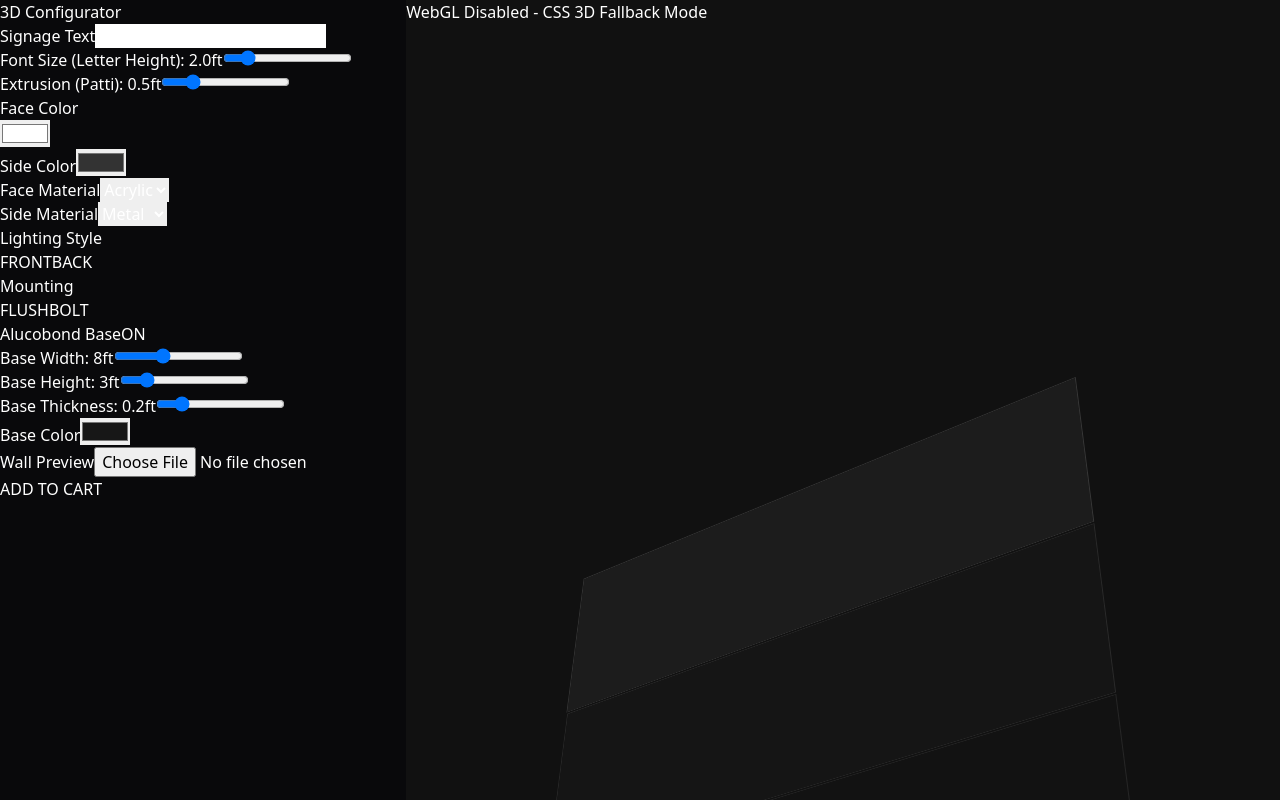
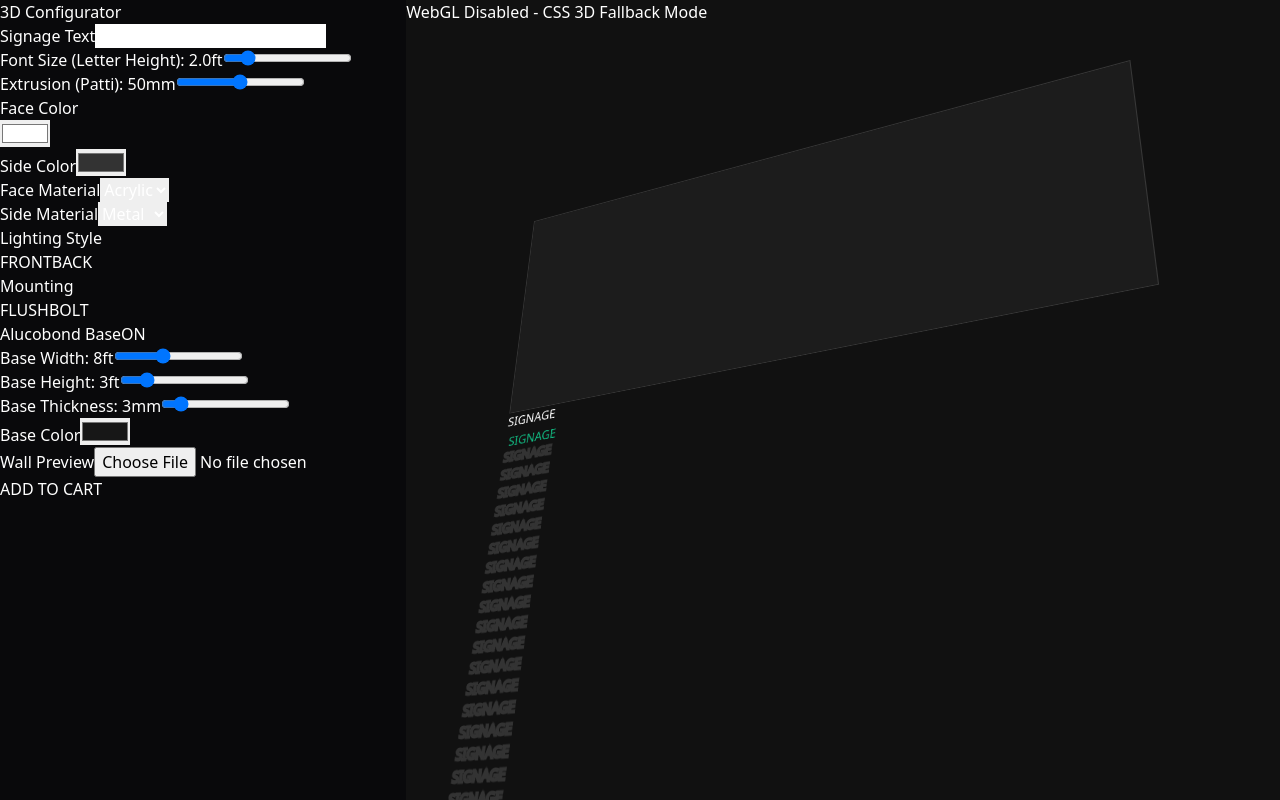
Before and after one commit to MuhammadAhmad522/shopify-signboard-maker, a React (Vite) app: page / in a window 1280 px wide. Both pictures are taken after a click on the button "OFF". Built offline with nearby package versions, Linux system fonts and the light colour scheme.

Commit message:
feat: implement mixed unit system (ft for size, mm for thickness)

```diff
--- a/src/components/CSSFallback.tsx
+++ b/src/components/CSSFallback.tsx
@@ -28,12 +28,16 @@
     return () => window.removeEventListener('mousemove', handleMouseMove);
   }, []);
 
-  const layers = Math.max(2, Math.floor(pattiWidth * 20));
-  const baseLayers = Math.max(1, Math.floor(baseDepth * 40));
+  // Conversion factor: 1 ft = 304.8 mm
+  const mmToFt = 1 / 304.8;
+  const pattiWidthFt = pattiWidth * mmToFt;
+  const baseDepthFt = baseDepth * mmToFt;
+
+  const layers = Math.max(2, Math.floor(pattiWidthFt * 200)); // Increased multiplier for mm precision
+  const baseLayers = Math.max(1, Math.floor(baseDepthFt * 200));
   const displayText = text || ' ';
 
-  // Scale factor: mapping Three.js units (relative to fontSize) to CSS rem
-  // If fontSize=2 maps to 12rem (md:text-[12rem]), then 1 unit = 6rem
+  // Scale factor: mapping Three.js units (relative to fontSize in feet) to CSS rem
   const scale = 6;
 
   return (
@@ -73,7 +77,7 @@
                   width: `${baseWidth * scale}rem`,
                   height: `${baseHeight * scale}rem`,
                   backgroundColor: baseColor,
-                  transform: `translateZ(${i * -2}px)`, // Extrude backwards
+                  transform: `translateZ(${i * -1}px)`, // Extrude backwards (reduced gap per layer)
                   border: '1px solid rgba(255,255,255,0.1)',
                   filter: i === 0 ? 'brightness(1.2)' : `brightness(${1 - (i * 0.1)})`
                 }}
@@ -109,7 +113,7 @@
               className="absolute inset-0 flex items-center justify-center text-8xl md:text-[12rem] font-bold whitespace-nowrap"
               style={{
                 color: isFace ? faceColor : sideColor,
-                transform: `translateZ(${i * 2}px)`,
+                transform: `translateZ(${i * 1}px)`, // Thinner stacks for better mm feel
                 WebkitTextStroke: isFace ? 'none' : `3px ${sideColor}`,
               }}
             >
--- a/src/components/ConfiguratorUI.tsx
+++ b/src/components/ConfiguratorUI.tsx
@@ -78,11 +78,11 @@
 
       <div className="flex flex-col gap-2">
         <label className="text-xs text-neutral-400 uppercase tracking-wider font-bold">
-          Extrusion (Patti): {pattiWidth.toFixed(1)}ft
+          Extrusion (Patti): {pattiWidth.toFixed(0)}mm
         </label>
         <input
           type="range"
-          min="0.1" max="2" step="0.1"
+          min="1" max="100" step="1"
           value={pattiWidth}
           onChange={(e) => setPattiWidth(parseFloat(e.target.value))}
           className="w-full accent-cyan-400"
@@ -179,8 +179,8 @@
               <input type="range" min="0.5" max="15" step="0.5" value={baseHeight} onChange={(e) => setBaseDimensions(baseWidth, parseFloat(e.target.value), baseDepth)} className="w-full accent-cyan-400" />
             </div>
             <div className="flex flex-col gap-2">
-              <label className="text-[10px] text-neutral-500 uppercase tracking-wider">Base Thickness: {baseDepth}ft</label>
-              <input type="range" min="0.05" max="1" step="0.05" value={baseDepth} onChange={(e) => setBaseDimensions(baseWidth, baseHeight, parseFloat(e.target.value))} className="w-full accent-cyan-400" />
+              <label className="text-[10px] text-neutral-500 uppercase tracking-wider">Base Thickness: {baseDepth.toFixed(0)}mm</label>
+              <input type="range" min="1" max="20" step="1" value={baseDepth} onChange={(e) => setBaseDimensions(baseWidth, baseHeight, parseFloat(e.target.value))} className="w-full accent-cyan-400" />
             </div>
             <div className="flex flex-col gap-2">
               <label className="text-[10px] text-neutral-500 uppercase tracking-wider">Base Color</label>
--- a/src/store/useStore.ts
+++ b/src/store/useStore.ts
@@ -63,7 +63,7 @@
   fontSize: 2,
   fontFamily: '/fonts/Inter_Bold.json',
 
-  pattiWidth: 0.5,
+  pattiWidth: 50,
   sheetThickness: 0.1,
 
   faceMaterial: 'acrylic',
@@ -81,7 +81,7 @@
   showBase: false,
   baseWidth: 8,
   baseHeight: 3,
-  baseDepth: 0.2,
+  baseDepth: 3,
   baseColor: '#171717',
 
   backgroundImage: null,
```
